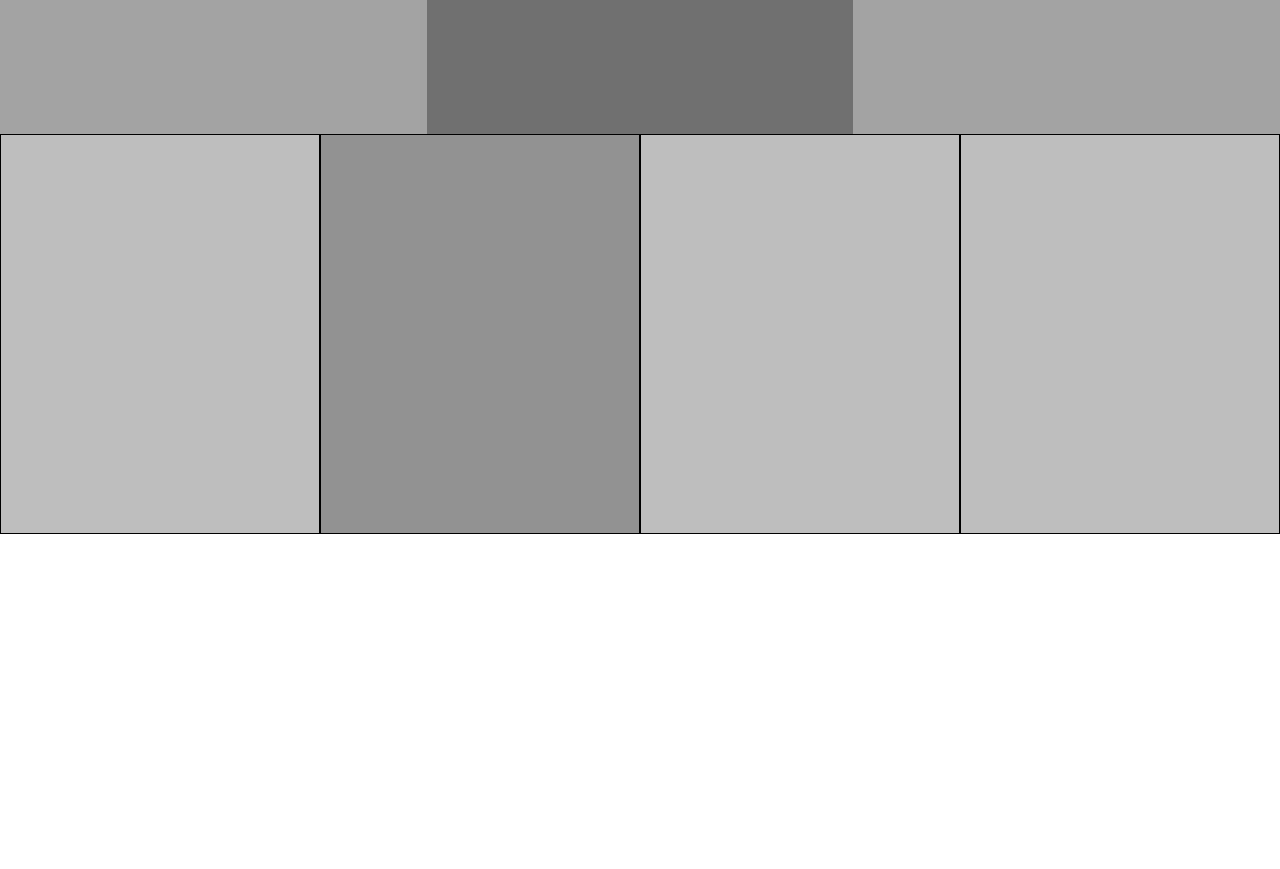
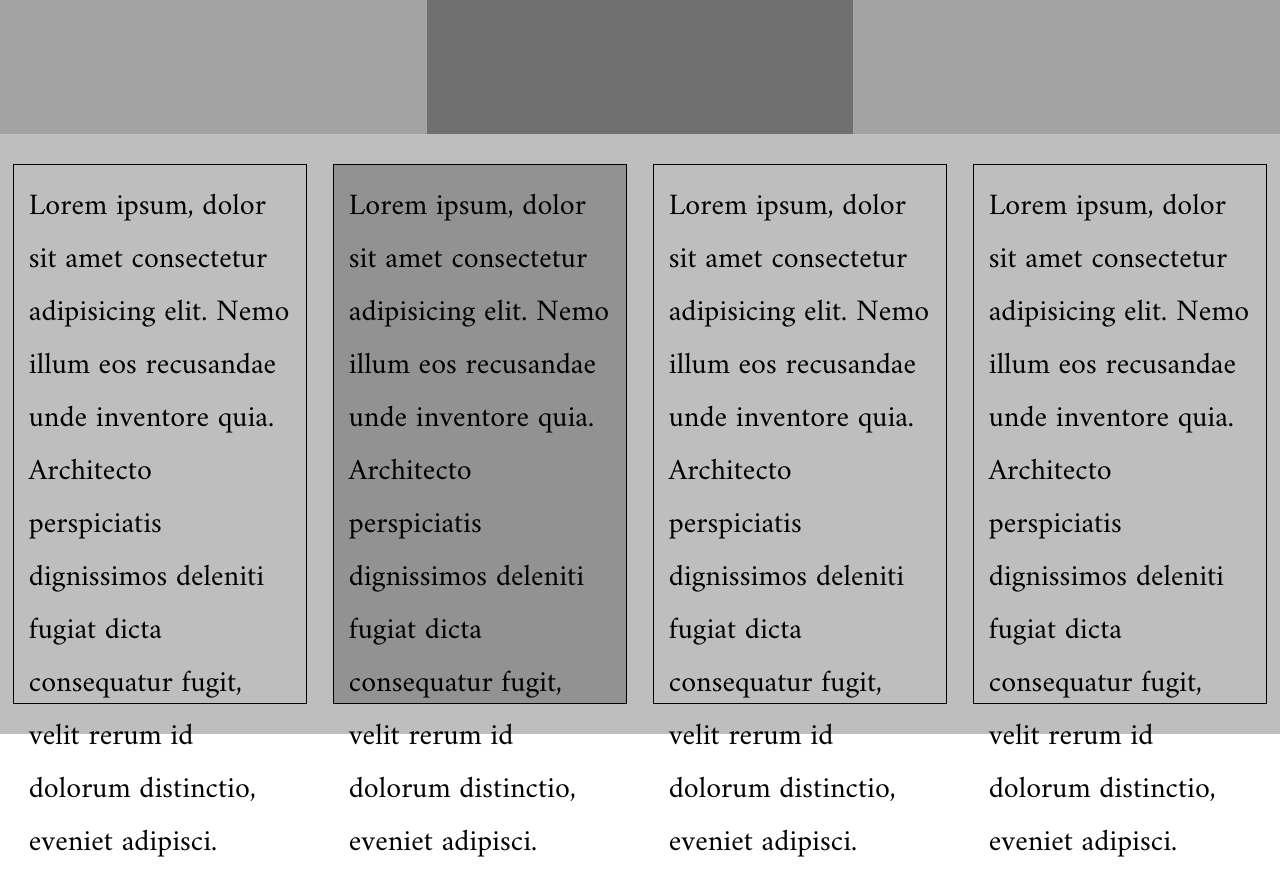
Before and after one commit to bernardogarza/design-teardown, a plain HTML site: page index.html in a window 1280 px wide. Shown: the part 880-1749 px from the top of the page. Before the commit the page ends 1414 px from the top, so only its background shows below. Drawn offline with Linux system fonts and the light colour scheme; a web font is replaced by a local one.

Commit message:
Project done

```diff
--- a/index.html
+++ b/index.html
@@ -32,10 +32,10 @@
         </div>
         <div class="box5">
             <div class="footer-flex">
-                <div></div>
-                <div></div>
-                <div></div>
-                <div></div>
+                <div>Lorem ipsum, dolor sit amet consectetur adipisicing elit. Nemo illum eos recusandae unde inventore quia. Architecto perspiciatis dignissimos deleniti fugiat dicta consequatur fugit, velit rerum id dolorum distinctio, eveniet adipisci.</div>
+                <div>Lorem ipsum, dolor sit amet consectetur adipisicing elit. Nemo illum eos recusandae unde inventore quia. Architecto perspiciatis dignissimos deleniti fugiat dicta consequatur fugit, velit rerum id dolorum distinctio, eveniet adipisci.</div>
+                <div>Lorem ipsum, dolor sit amet consectetur adipisicing elit. Nemo illum eos recusandae unde inventore quia. Architecto perspiciatis dignissimos deleniti fugiat dicta consequatur fugit, velit rerum id dolorum distinctio, eveniet adipisci.</div>
+                <div>Lorem ipsum, dolor sit amet consectetur adipisicing elit. Nemo illum eos recusandae unde inventore quia. Architecto perspiciatis dignissimos deleniti fugiat dicta consequatur fugit, velit rerum id dolorum distinctio, eveniet adipisci.</div>
             </div>
         </div>
     </div>
--- a/styles/style.css
+++ b/styles/style.css
@@ -1,35 +1,35 @@
 *{
+    box-sizing: border-box;
     margin: 0;
-    box-sizing: border-box;
 }
 
 .container{
     display: grid;
-    grid-template-columns: 1fr 1fr 1fr;
-    grid-template-rows: auto;
     grid-template-areas:
         "box1 box1 box1"
         "box2 box3 box4"
         "box5 box5 box5";
+    grid-template-columns: 1fr 1fr 1fr;
+    grid-template-rows: auto;
 }
 
 .text {
-    width: 100%;
-    position: absolute;
-    top: 275px;
-    text-align: center;
     background: transparent;
     left: 0;
     left: 0%;
+    position: absolute;
+    text-align: center;
+    top: 275px;
+    width: 100%;
 }
 
 .text p{
+    background: #585858;
     color:black;
+    display:inline-block;
     font-size: 2.5em;
+    padding:8px;
     text-align: center;
-    background: #585858;
-    display:inline-block;
-    padding:8px;
 }
 
 .box1{
@@ -56,7 +56,7 @@
 .box5{
     background-color: rgb(190, 190, 190);
     grid-area: box5;
-    height: 400px;
+    height: 600px;
 }
 
 p{
@@ -66,34 +66,43 @@ p{
 .box4,
 .box2,
 .box3 {
+    align-items: center;
+    display: flex;
+    font-family: 'Baloo Bhai', cursive;
+    font-size: 48px;
     height: 800px;
 }
 
 
 .header-flex{
+    align-items: center;
     display:flex;
+    height: 100%;
+    justify-content: space-around;
 }
 
 .header-flex div{
     border: 1px solid black;
-    height: 205px;
-    width: 100%;
+    height: 90%;
+    width: 13%;
 }
 
 .footer-flex{
+    align-items: center;
     display: flex;
+    height: 100%;
+    justify-content: space-around;
 }
 
 .footer-flex div{
     border: 1px solid black;
-    height: 50vh;
-    width: 100%;
+    font-family: 'Amiri', serif;
+    font-size: 30px;
+    height: 90%;
+    padding: 15px;
+    width: 23%;
 }
 
 .footer-flex div:nth-of-type(2){
     background-color: rgb(146, 146, 146);
 }
-
-.container{
-    align-items: center;
-}
```
